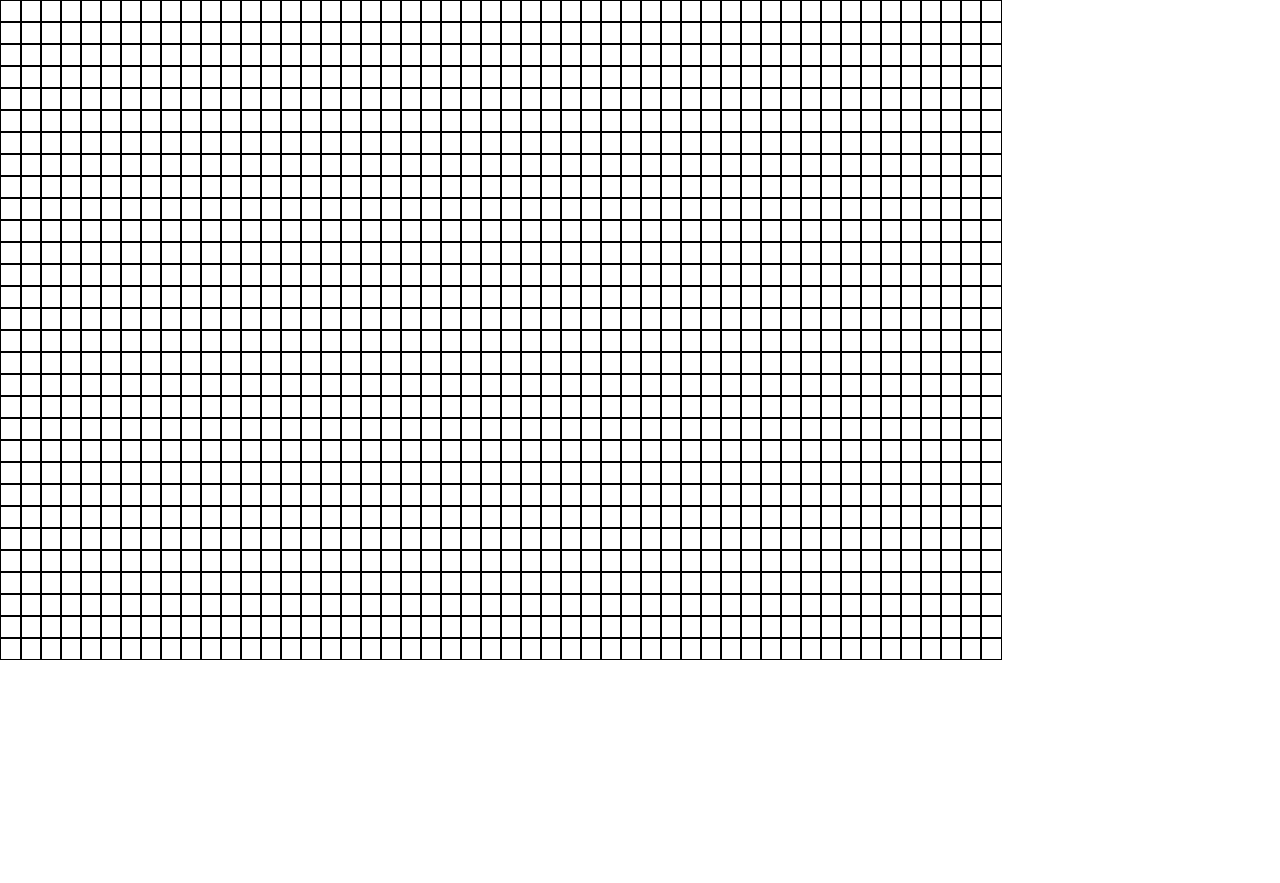
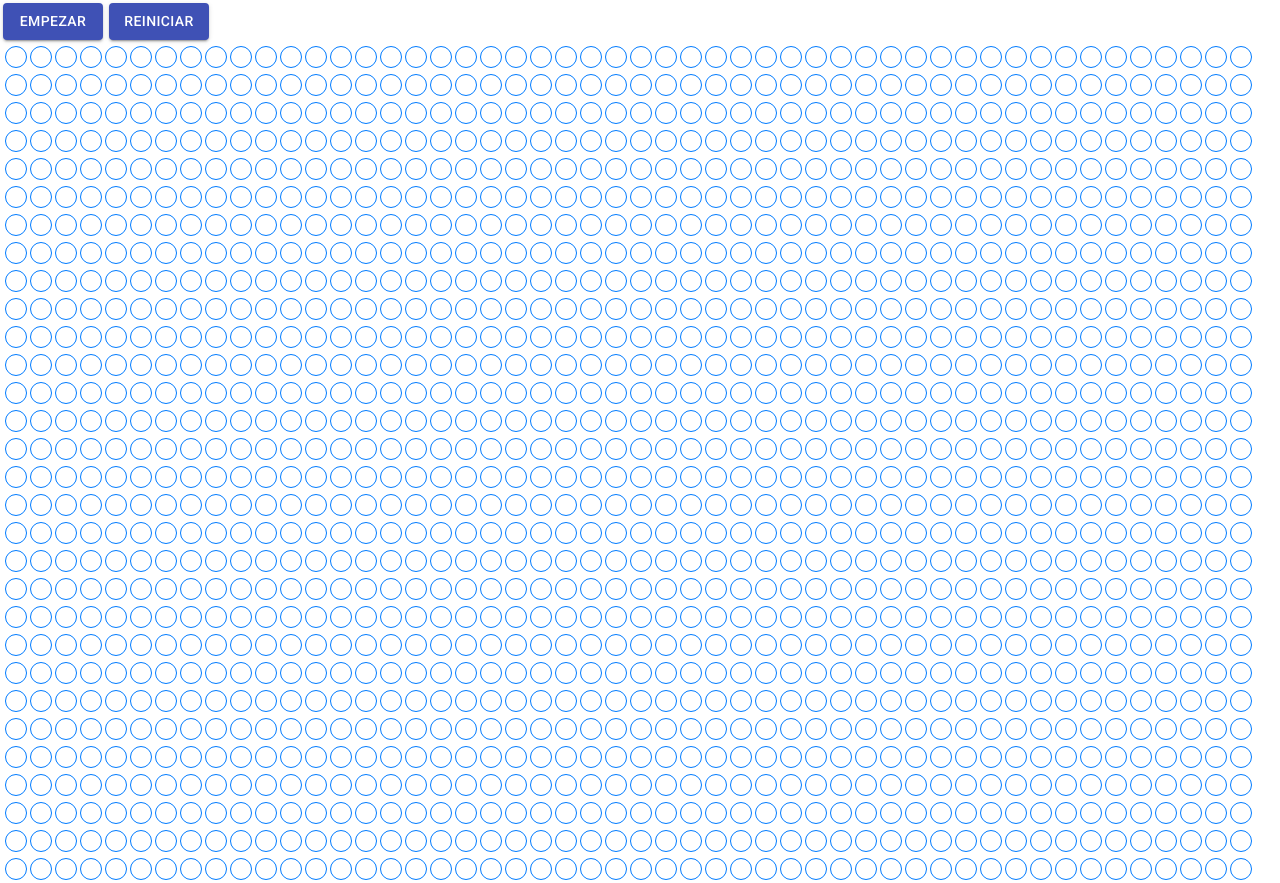
Before and after one commit to FabriJuncal/game-of-life, a React (Create React App) app: page / in a window 1280 px wide. Before the commit the page ends 800 px from the top, so only its background shows below. Built offline with nearby package versions, Linux system fonts and the light colour scheme.

Commit message:
Se agregó estilos de Material UI - Se agregó la función para correr la simulación - se agregó botón para limpiar simulación

```diff
--- a/package.json
+++ b/package.json
@@ -3,6 +3,7 @@
   "version": "0.1.0",
   "private": true,
   "dependencies": {
+    "@material-ui/core": "^4.12.2",
     "@testing-library/jest-dom": "^5.14.1",
     "@testing-library/react": "^11.2.7",
     "@testing-library/user-event": "^12.8.3",
--- a/public/index.html
+++ b/public/index.html
@@ -25,6 +25,8 @@
       Learn how to configure a non-root public URL by running `npm run build`.
     -->
     <title>Juego de vida</title>
+    <link rel="stylesheet" href="https://fonts.googleapis.com/css?family=Roboto:300,400,500,700&display=swap" />
+    <link rel="stylesheet" href="https://fonts.googleapis.com/icon?family=Material+Icons" />
   </head>
   <body>
     <div id="root"></div>
--- a/src/App.js
+++ b/src/App.js
@@ -1,16 +1,37 @@
-import React, {useState} from "react";
+import React, {useState, useRef, useCallback} from "react";
 // La librería Immer ayudará a seguir el paradigma de datos inmutables
 // y hará que la actualización de un Estado sea mucho mas sencilla
 import produce from "immer";
+// La librería Material UI se utilizará para tener un estilo definido para los botónes
+import Button from '@material-ui/core/Button';
 
-// Se asigna el tamaño de la grilla
+// Se define el tamaño de la grilla
 const nroColumnas = 50;
-const nroFilas = 30
+const nroFilas = 30;
+
+// Se define las operaciones para poder indentificar las células vecinas
+// Si realizamos una suma con cada uno de estos array con la posición en la que estamos ubicados, obtendremos las posiciones de las 8 células vecinas que puede tener cada una de estas
+// Ejemplo:
+//    -1,-1 | -1,0 | -1,1
+//   _______|______|______
+//     0,-1 |Célula| 0,1
+//   _______|______|______
+//     1,-1 |  1,0 | 1,1
+
+const operaciones = [
+  [-1, -1], // Noroeste
+  [-1, 0],  // Norte
+  [-1, 1],  // Noreste
+  [0, 1],   // Este
+  [1, 1],   // Sureste
+  [1, 0],   // Sur
+  [1, -1],  // Suroeste
+  [0, -1],  // Oeste
+]
 
 function App() {
-
-// =========================================================================
-  /* Este código crea las Columnas y Filas con un valor 0 para cada Célula */
+// ===============================================================================================================================
+  /* Este código crea las Columnas y Filas con un valor 0 para cada Célula (Es decir, carga la grilla con células muertas)*/
 
   const filas = [];
   // Iteramos sobre la cantidad de Filas definidas para ir cargando las columnas en cada fila
@@ -21,26 +42,122 @@ function App() {
     // Cargamos las Columnas dentro de cada Fila
     filas.push(arrayColumnas);
   }
-// =========================================================================
+
+// ===============================================================================================================================
+  /*Definición de Hooks*/
+
   const [grilla, actualizarGrilla] = useState(filas);
+  const [recorrido, actualizarRecorrido] = useState(false);
+  const recorridoRef = useRef(recorrido);
+  recorridoRef.current = recorrido;
 
+  // La función correrSimulación() ejecuta la simulación de la evolución de las células por turno
+  // Se utiliza el Hook "useCallback" para almacenar la función en memoria y no volver a cargar la función cada vez que React renderice los componentes, ya que la función contiene muchos calculos.
+  // Esta es una buena manera de hacer el código mas eficiente
+  const correrSimulación = useCallback(() => {
+      if(!recorridoRef.current){
+        return;
+      }
 
-  // Función que utilizamos para actualizar el estado de la Grilla
+      actualizarGrilla(g => {
+        // Se utiliza la función "produce" de la librería "Immer" para actualizar el estado "grilla" de una manera muy sensilla
+        return produce(g,  grillaCopia =>{
+          // Recorre cada celda de la grilla (Sería cada célula)
+          for (let i = 0; i < nroFilas; i++){
+            for (let j = 0; j < nroColumnas; j++){
+              let vecinos = 0;
+              // Busca cadá célula vecina.
+              // Se utiliza el array "operaciones" definido previamente para realizar la suma con la posición en la que se encuentra la secuencia (Es decir, la célula del centro)
+              // y de esta manera obtener las posiciones de las 8 células vecinas que tiene cada una de estas (Excluyendo las células de los bordes)
+              operaciones.forEach(([x , y]) => {
+                const fila_i = i + x;
+                const columna_j = j + y;
+
+                // Validamos que las células vecinas se encuentren dentro del rango de la grilla
+                if(fila_i >= 0 && fila_i < nroFilas && columna_j >= 0 && columna_j < nroColumnas){
+                  // Se suma cadá valor de las células vecinas encontradas
+                  // (Cada célula viva vale 1 y las muertas valen 0, por lo tanto si se encuentra 3 células vecinas vivas, al finalizar la secuencia la variable "vecino" tendría que valer 3)
+                  vecinos += g[fila_i][columna_j];
+                }
+
+              });
+
+              // Una vez terminado las repeticiones para obtener el valor de las 8 células vecinas  validamos:
+              // Si la célula analizada contiene menos de 2 células vecinas vivas o contiene más de 3 células vecinas vivas, esta muere
+              // (Por lo tanto se le agrega el valor de 0 en la posición de la grila)
+              if(vecinos < 2 || vecinos > 3){
+                grillaCopia[i][j] = 0;
+
+              // Si la célula analizada se encuentra muerta (con el valor 0) y se encuentra que tiene 3 células vecinas (con el valor 1), Esta revive
+              // (Por lo tanto se le agrega el valor de 1 en la posición de la grila)
+              }else if (g[i][j] === 0 && vecinos === 3){
+                grillaCopia[i][j] = 1;
+              }
+
+            }
+
+          }
+        });
+      });
+
+   // Ejecuta la simulación de la evolución de las células por turno deacuerdo al tiempo que se le este pasando la función setTimeout()
+      setTimeout(correrSimulación, 300);
+
+    },
+    []); // No cargamos nada en el array de dependencias porque de este modo la función solo se crea por unica vez el inicio de la aplicación
+
+// ===============================================================================================================================
+  /*Definición de Funciones*/
+
+  // Función que utilizamos para actualizar el estado de la Grilla (Es decir, con esta función podemos seleccionar cada célular e ir reviviendolas o matandolas)
   const actualizarEstadoGrilla = (i,j) => {
       // Utilizamos la función "produce" de la librería "Immer" para actualizar el estado "grilla" de una manera muy sensilla
       const nuevaGrilla = produce(grilla, grillaCopia => {
         // Si la posición de la grilla que pasamos como parametro tiene un valor de 1, este se actualiza 0 y viceversa
-        grillaCopia[i][j] = grillaCopia[i][j] ? 0 : 1;
+        grillaCopia[i][j] = grillaCopia[i][j] > 0 ? 0 : 1;
       });
       actualizarGrilla(nuevaGrilla);
   }
 
+  const actEstadoBtnSimulacion = () => {
+    actualizarRecorrido(!recorrido);
+    if(!recorrido){
+      recorridoRef.current = true;
+      correrSimulación();
+    }
+  }
+// ===============================================================================================================================
   return (
+
+    <>
+
+      {/* Botón de ejecución de Simulación
+          Al hacer click sobre el botón este actualiza su estado al estado contrario en la que se encuentra e itera el texto
+          "Parar": cuando el estado del botón sea "true"
+          "Empezar": cuando el estado del botón sea "False"
+      */}
+      <Button variant="contained" color="primary"
+         style={{width: 100, margin: '3px'}}
+        onClick={()=>{actEstadoBtnSimulacion()}}
+      >{recorrido ? 'Parar' : 'Empezar'}</Button>
+
+      {/* Botón de ejecución de Simulación
+          Al hacer click sobre el botón este actualiza su estado al estado contrario en la que se encuentra e itera el texto
+          "Parar": cuando el estado del botón sea "true"
+          "Empezar": cuando el estado del botón sea "False"
+      */}
+      <Button variant="contained" color="primary"
+         style={{width: 100, margin: '3px'}}
+        onClick={()=>{
+          actualizarGrilla(filas);
+          actualizarRecorrido(false);
+        }}
+      >Reiniciar</Button>
       <div
         // Una vez que tenemos la 1er columna armada utilizamos Grid para repetir/crear la cantidad de Columnas que se asignó
         style={{
           display: "grid",
-        gridTemplateColumns: `repeat(${nroColumnas}, 20px)`
+          gridTemplateColumns: `repeat(${nroColumnas}, 25px)`
         }}
       >
         {/* Iteramos sobre el array "grilla" y "filas" para poder ir agregando cada célula en cada fila y de este modo armar una columna */}
@@ -48,17 +165,20 @@ function App() {
           filas.map((columnas, j) => (
             <div
               key={`${i}-${j}`}
-            onClick={()=>{actualizarEstadoGrilla(i,j)}}
+              onClick={()=>{actualizarEstadoGrilla(i,j)}} // Al hacer click en una célula, esta muere o revive dependiendo del estado actual
               style={{
                 width: 20,
                 height: 20,
-              backgroundColor: grilla[i][j] ? "blue" : undefined, // Si el valor de la posición es 1, se pinta la celula de color Azul
-              border: "solid 1px black"
+                backgroundColor: grilla[i][j] ? "#007bff" : undefined, // Si el valor de la posición es 1, se pinta la celula de color Azul
+                border: "solid 1px #007bff",
+                borderRadius: '20px',
+                margin: '3px 5px'
               }}
             />
           ))
         )}
       </div>
+    </>
   );
 }
 
```
Also changed, not shown: 1 other file (tests, documents, lock files or other folders). Lines whose indentation alone changed are shown as unchanged.
